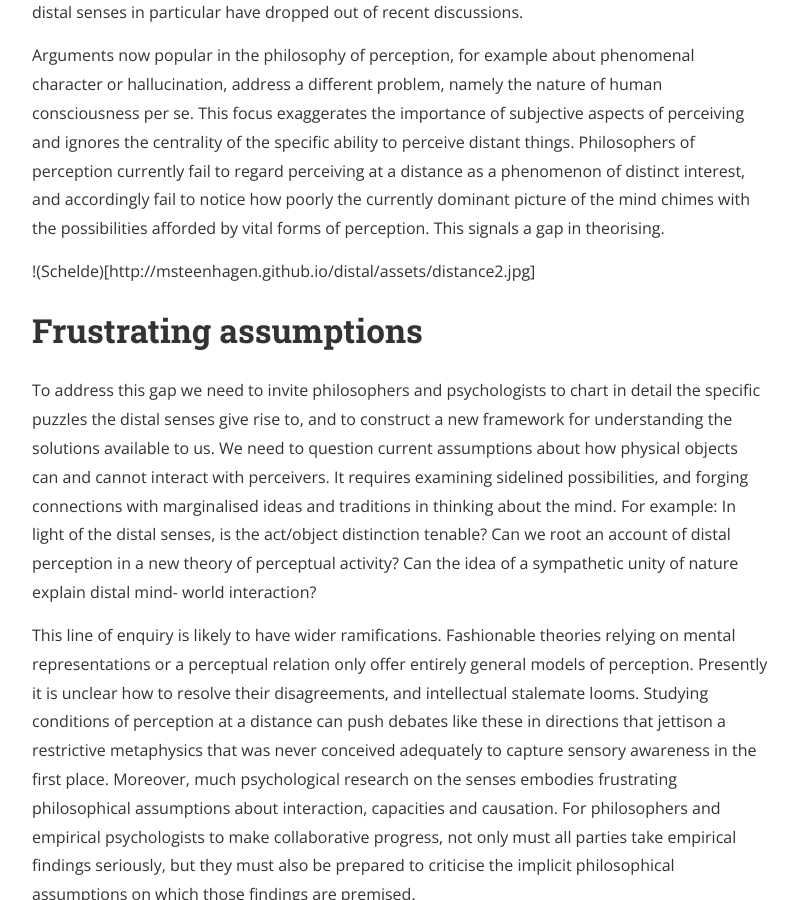
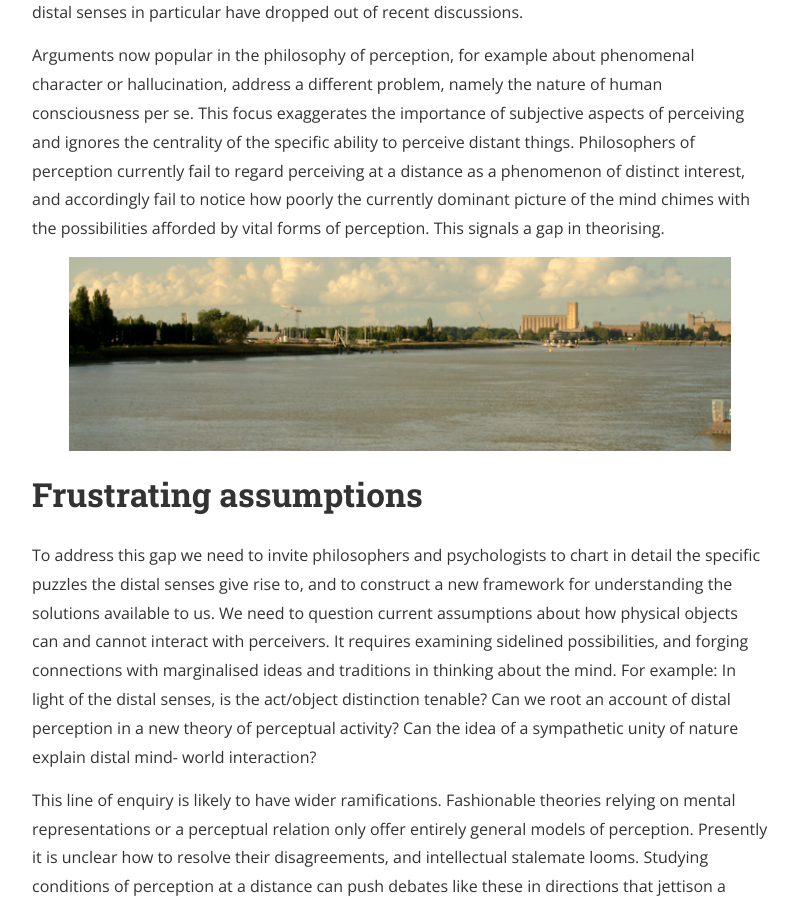
Before and after one commit to msteenhagen/distal, a Jekyll site: the page built from _posts/2015-04-18-sensing.markdown, in a window 1280 px wide and 900 px high, scrolled down 1491 px. Shown: the whole window, without its empty margins (240-1038 px from the left). Built offline with Jekyll 4.4.1, drawn with Linux system fonts in a browser that asks for light colours; nearby versions of some CDN libraries; a style sheet for code colours, icons or effects is not loaded.

Commit message:
Update 2015-04-18-sensing.markdown

```diff
--- a/_posts/2015-04-18-sensing.markdown
+++ b/_posts/2015-04-18-sensing.markdown
@@ -19,7 +19,7 @@ This sort of innovative work on capacities, interaction, and causation has not y
 
 Arguments now popular in the philosophy of perception, for example about phenomenal character or hallucination, address a different problem, namely the nature of human consciousness per se. This focus exaggerates the importance of subjective aspects of perceiving and ignores the centrality of the specific ability to perceive distant things. Philosophers of perception currently fail to regard perceiving at a distance as a phenomenon of distinct interest, and accordingly fail to notice how poorly the currently dominant picture of the mind chimes with the possibilities afforded by vital forms of perception. This signals a gap in theorising.
 
-!(Schelde)[http://msteenhagen.github.io/distal/assets/distance2.jpg]
+![Schelde](http://msteenhagen.github.io/distal/assets/distance2.jpg)
 
 # Frustrating assumptions
 
```
